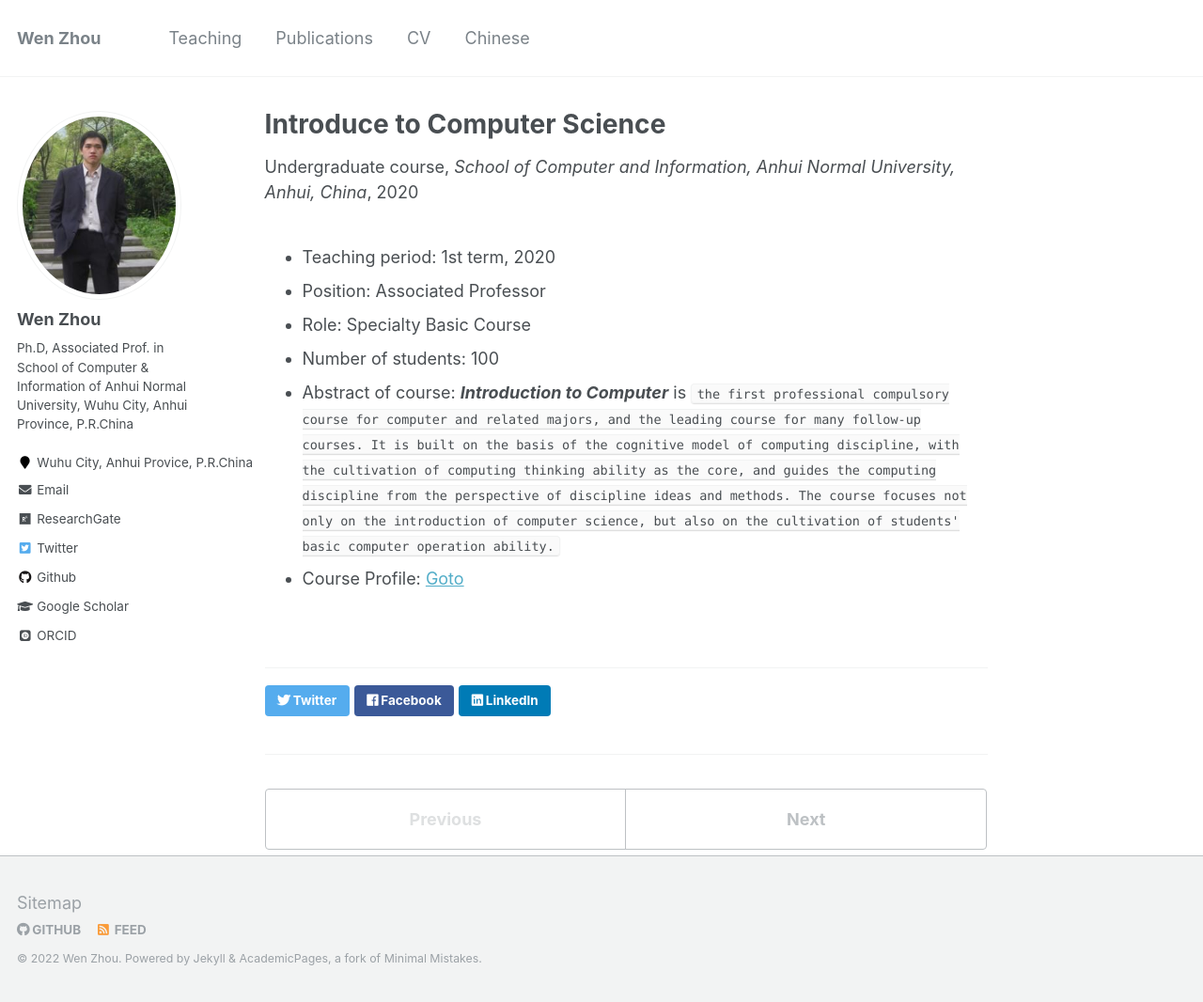
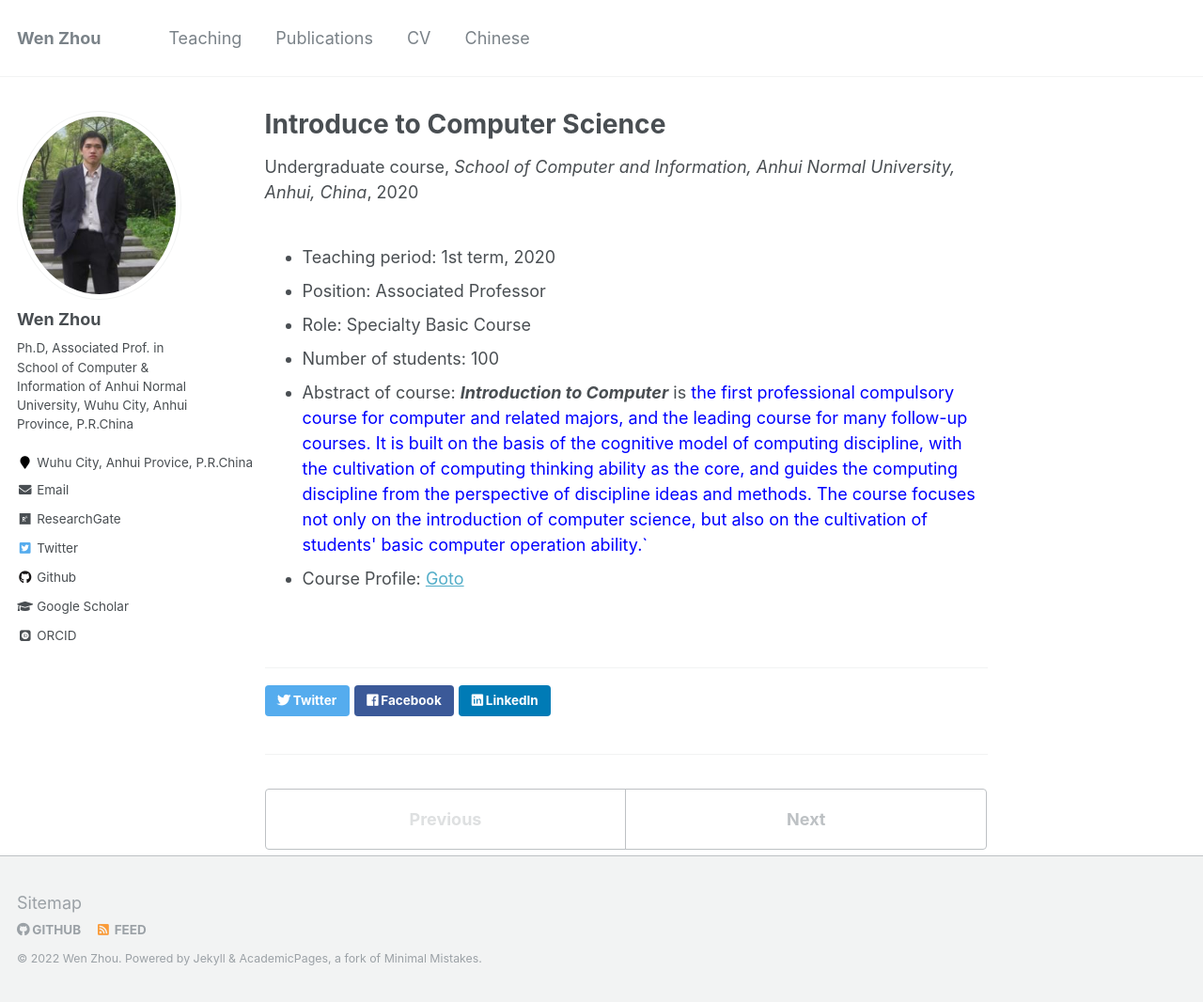
Before and after one commit to zhouwen327/zhouwen327.github.io, a Jekyll site: the page built from _teaching/2020-T1-ITC.md, in a window 1280 px wide and 1066 px high. Shown: the whole window at 94% size. Built offline with Jekyll 4.4.1, drawn with Linux system fonts in a browser that asks for light colours; some web fonts are replaced.

Commit message:
Update 2020-T1-ITC.md

```diff
--- a/_teaching/2020-T1-ITC.md
+++ b/_teaching/2020-T1-ITC.md
@@ -11,5 +11,5 @@
 * Position: Associated Professor
 * Role: Specialty Basic Course
 * Number of students: 100
-* Abstract of course: <b><i>Introduction to Computer</i></b> is `the first professional compulsory course for computer and related majors, and the leading course for many follow-up courses. It is built on the basis of the cognitive model of computing discipline, with the cultivation of computing thinking ability as the core, and guides the computing discipline from the perspective of discipline ideas and methods. The course focuses not only on the introduction of computer science, but also on the cultivation of students' basic computer operation ability.`
+* Abstract of course: <b><i>Introduction to Computer</i></b> is <font color='blue'>the first professional compulsory course for computer and related majors, and the leading course for many follow-up courses. It is built on the basis of the cognitive model of computing discipline, with the cultivation of computing thinking ability as the core, and guides the computing discipline from the perspective of discipline ideas and methods. The course focuses not only on the introduction of computer science, but also on the cultivation of students' basic computer operation ability.`</font>
 * Course Profile: [Goto](http://ivr-ahnu.cn/lectures/itc/)
```
